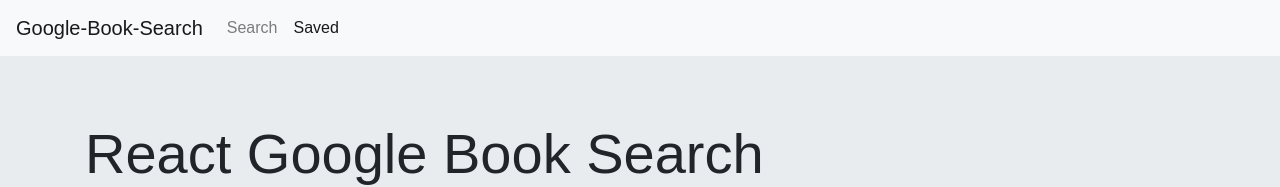
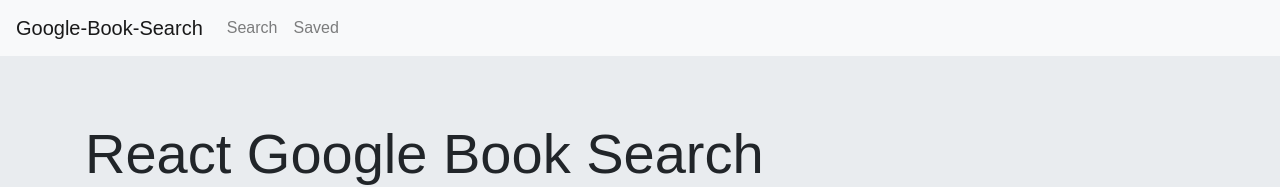
Before and after one commit to ericjosprice/google-book-search, a React (Create React App) app in the folder client/: page /saved in a window 1280 px wide. Shown: the top 187 px of the page. Built offline with nearby package versions, Linux system fonts and the light colour scheme; no server answers.

Commit message:
updated nav links. nav  now displays which is  active

```diff
--- a/client/src/App.js
+++ b/client/src/App.js
@@ -1,5 +1,5 @@
 import React from "react";
-import { BrowserRouter as Router, Route, Switch } from "react-router-dom";
+import { BrowserRouter as Router, Route} from "react-router-dom";
 import Jumbotron from "./components/Jumbotron";
 import Saved from "./pages/Saved";
 import Search from "./pages/Search";
@@ -14,11 +14,9 @@
         <Navbar />
         <Jumbotron />
         <Wrapper>
-          <Switch>
             <Route exact path="/" component={Search} />
             <Route exact path="/search" component={Search} />
             <Route exact path="/saved" component={Saved} />
-          </Switch>
         </Wrapper>
         <Footer />
       </div>
--- a/client/src/components/Navbar/index.js
+++ b/client/src/components/Navbar/index.js
@@ -14,20 +14,16 @@
           <li className="nav-item">
             <Link
               to="/"
-              className={
-                window.location.pathname === "/" || window.location.pathname === "/about"
-                  ? "nav-link active"
-                  : "nav-link"
-              }
-            >
+              className="nav-link"activeClassName="nav-link active"
+              onlyActiveOnIndex >
               Search
             </Link>
           </li>
           <li className="nav-item">
             <Link
               to="/saved"
-              className={window.location.pathname === "/saved" ? "nav-link active" : "nav-link"}
-            >
+              className="nav-link" activeClassName="nav-link active"
+              onlyActiveOnIndex>
               Saved
             </Link>
           </li>
```
